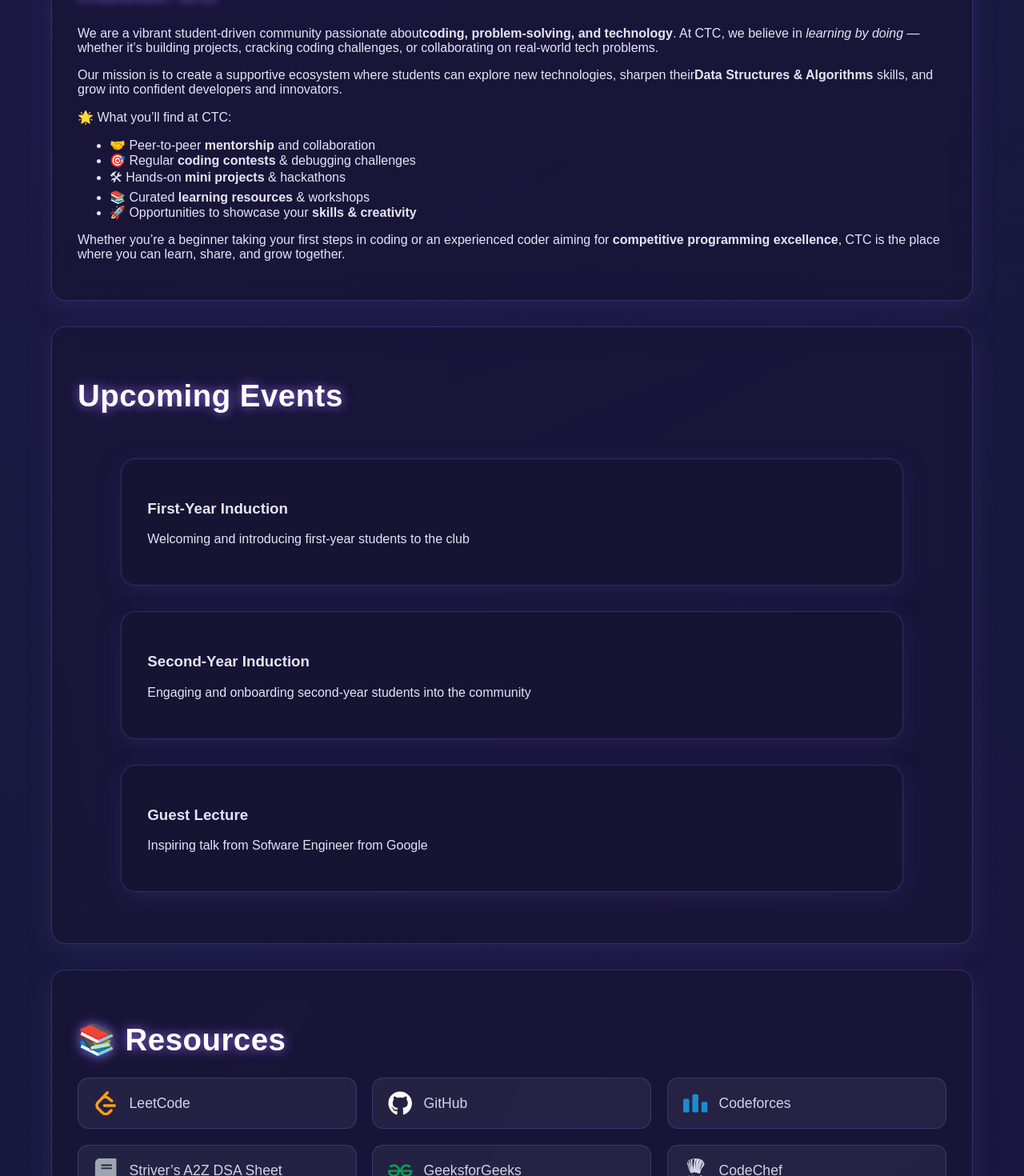
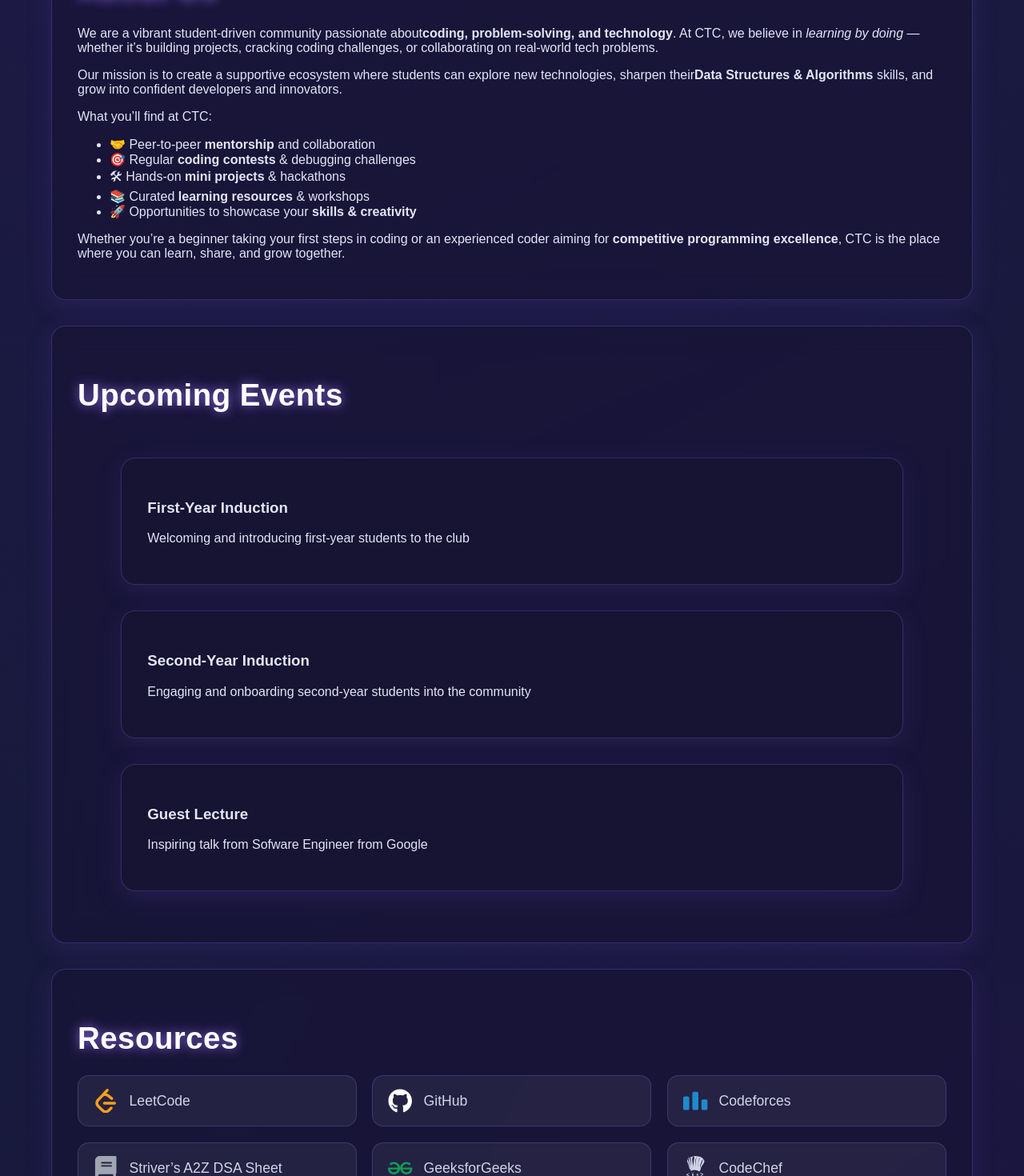
Before and after one commit to Rupendra0/ctc-recsonbhadra, a React (Vite) app: page / in a window 1280 px wide. Shown: the part 1020-2490 px from the top of the page at 80% size. Built offline with nearby package versions, Linux system fonts and the light colour scheme.

Commit message:
Update Home.jsx

```diff
--- a/src/pages/Home.jsx
+++ b/src/pages/Home.jsx
@@ -40,7 +40,7 @@ const Home = () => {
 </p>
 
 <p>
-  🌟 What you’ll find at CTC:
+    What you’ll find at CTC:
 </p>
 <ul>
   <li>🤝 Peer-to-peer <strong>mentorship</strong> and collaboration</li>
@@ -79,7 +79,7 @@ const Home = () => {
 
       {/* Resources Preview */}
       <section className="section" id="resources" data-aos="fade-up">
-  <h2>📚 Resources</h2>
+  <h2>Resources</h2>
   <div className="resources-grid preview">
     <a href="https://leetcode.com" target="_blank" rel="noreferrer" data-aos="flip-up">
       <SiLeetcode className="resource-icon leetcode" />
```
